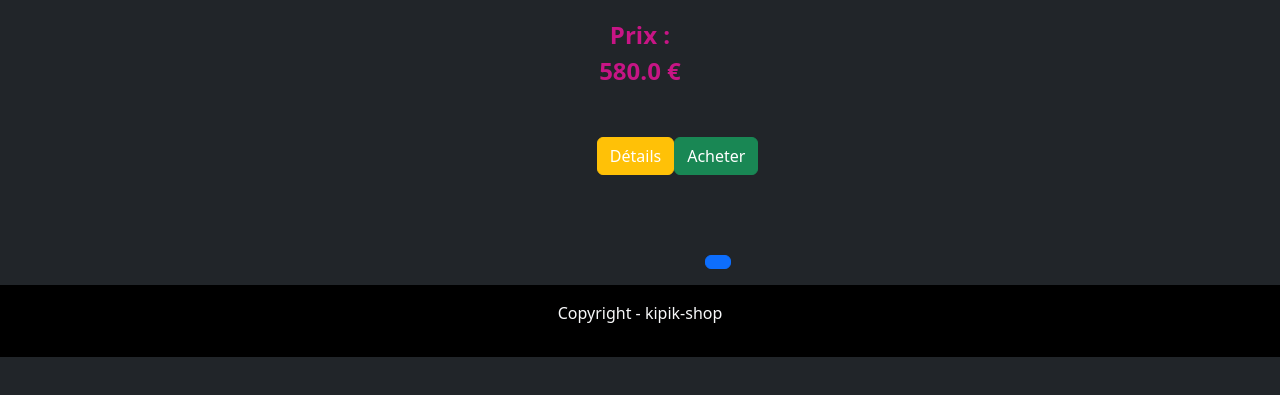
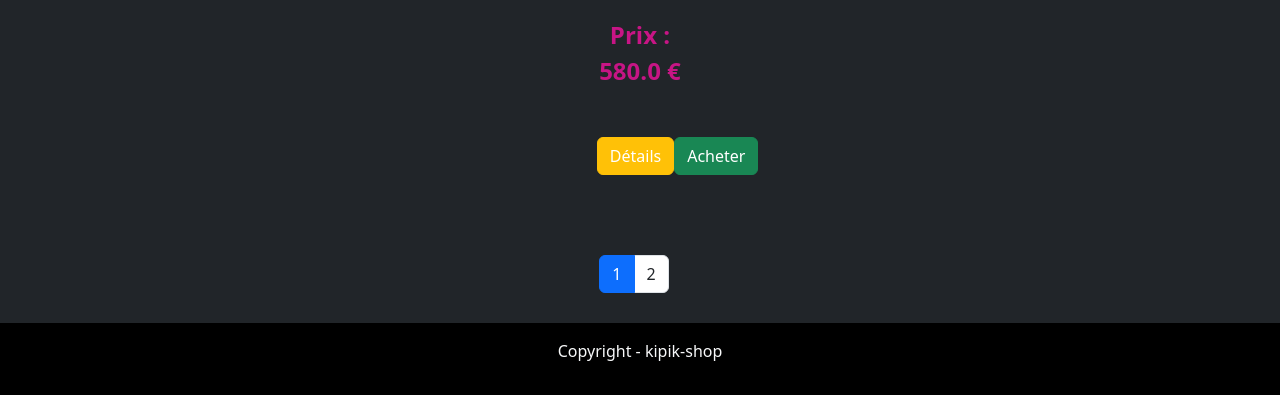
Before and after one commit to Antho-Webdesign/ecommerce2022, a Django app: page / in a window 1280 px wide. Shown: the part 1201-1596 px from the top of the page. Before the commit the page ends 1558 px from the top, so only its background shows below. Run offline with Django 3.2, Linux system fonts and the light colour scheme; a user stored in the database is signed in; data comes from the database, SQL or seed files in the repository; some libraries are stand-ins or nearby versions.

Commit message:
pagination design

```diff
--- a/shop/templates/shop/index.html
+++ b/shop/templates/shop/index.html
@@ -41,6 +41,19 @@ form.card {
     width: 25%;
 }
 
+.pagination-box {
+    display: flex;
+    justify-content: center;
+    width: 100%;
+    margin: 30px auto;
+}
+
+.pagination {
+    display: flex;
+    justify-content: center;
+    width: 100%;
+    margin: auto;
+}
 
 @media screen and (max-width: 950px) {
     .box-product {
@@ -120,22 +133,22 @@ form.card {
         {% endfor %}
     </div>
 
-    <div class="row mt-3">
-        <div class="col-md-3 offset-md-4">
+    <div class="row mt-3 pagination-box">
+        <div class="col-md-3 offset-md-4 pagination">
             <ul class="pagination">
-                {% if products.has_previous %}
+                {% if page_obj.has_previous %}
                     <li class="page-item">
-                        <a class="page-link" href="?page={{ product_object.previous_page_number }}">Precedent</a>
+                        <a class="page-link text-dark" href="?page={{ page_obj.previous_page_number }}">{{ page_obj.previous_page_number }}</a>
                     </li>
                 {% endif %}
 
                     <li class="page-item active">
-                        <a class="page-link" href="?page={{ products.number }}">{{ products.number }}</a>
+                        <a class="page-link" href="?page={{ page_obj.number }}">{{ page_obj.number }}</a>
                     </li>
 
-                {% if products.has_next %}
+                {% if page_obj.has_next %}
                     <li class="page-item">
-                        <a class="page-link" href="?page={{ product_object.next_page_number }}">Suivant</a>
+                        <a class="page-link text-dark" href="?page={{ page_obj.next_page_number }}">{{ page_obj.next_page_number }}</a>
                     </li>
                 {% endif %}
 
--- a/shop/views.py
+++ b/shop/views.py
@@ -1,5 +1,6 @@
 from django.shortcuts import get_object_or_404, render, redirect
 from django.urls import reverse
+from django.core.paginator import Paginator
 
 from .models import Product, Cart, Order, Category
 
@@ -9,15 +10,19 @@ def index(request):
     products = Product.objects.all()
     categories = Category.objects.all()
     cart = request.user.cart
+    products_page = Paginator(products, 4)
+    page_number = request.GET.get('page')
+    page_obj = products_page.get_page(page_number)
 
-    if request.method == 'GET':
-        if name := request.GET.get('search'):
+    if name := request.GET.get('search'):
+        if request.method == 'GET':
             products = products.filter(name__icontains=name)  # icontains: i=ignore majuscule/minuscule,
 
     context = {
         'products': products,
         'categories': categories,
         'cart': cart,
+        'page_obj': page_obj,
     }
 
     return render(request, 'shop/index.html', context)
```
